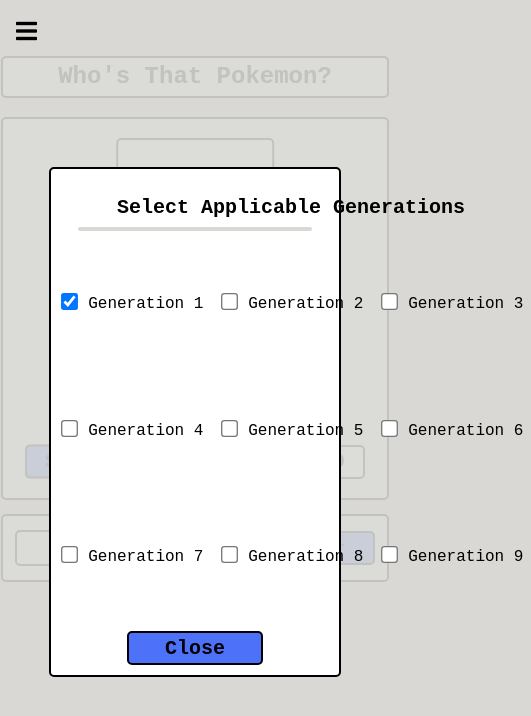
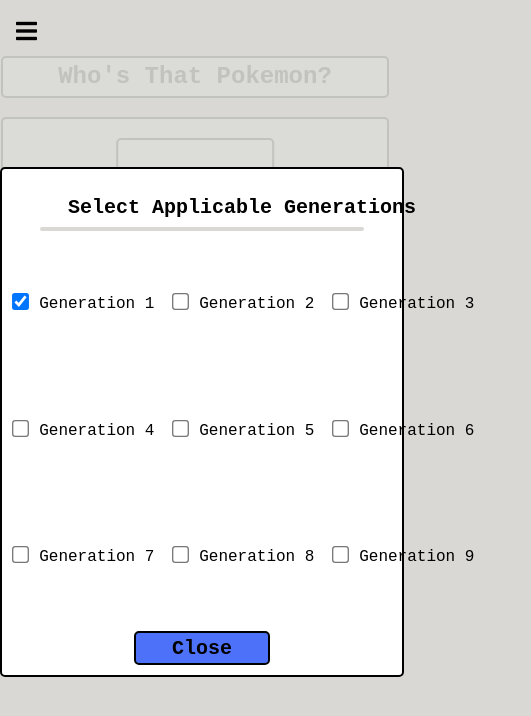
Before and after one commit to duncanfbagley22/pokemonSearch, a plain HTML site: page guess.html in a window 390 px wide. Both pictures are taken after a click on the element "Settings". Shown: the whole page, 531 px wide, since content can reach past the window. Drawn offline with Linux system fonts and the light colour scheme.

Commit message:
fixed it some more for responsive

```diff
--- a/stylesheets.css
+++ b/stylesheets.css
@@ -502,6 +502,6 @@
         width: 85%;
     }
     .settings-box{
-        width: calc(var(--centralWidth)*.75);
+        width: 400px;
     }
 }
```
